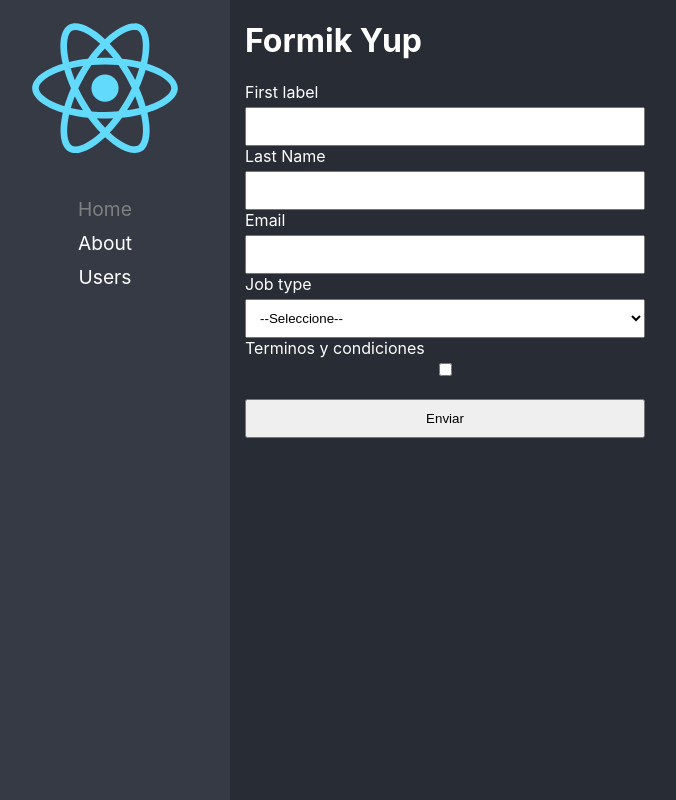
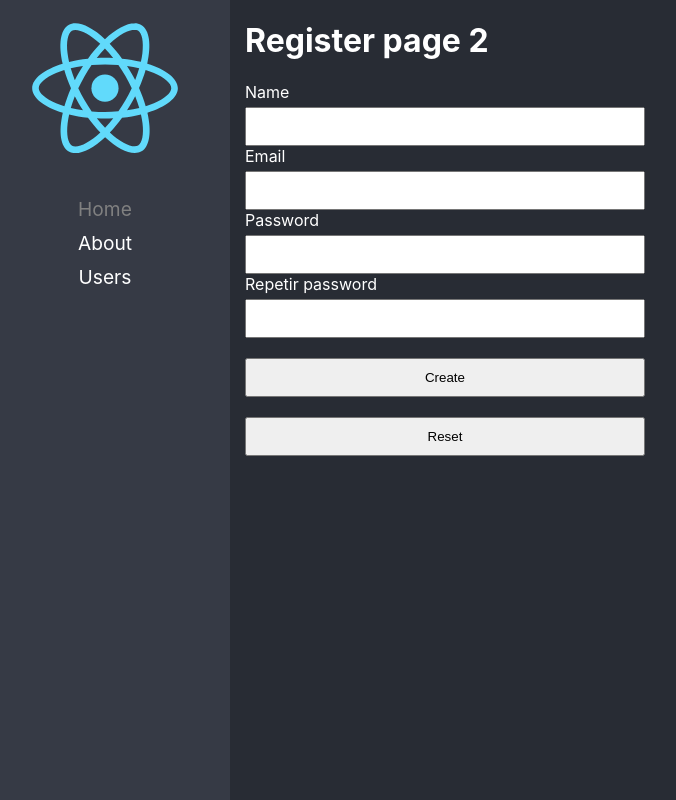
Before and after one commit to adrian1426/ReactTS_Formularios, a React (Create React App) app: page / in a window 1280 px wide. Shown: the whole page, without its empty margins (20-696 px from the left). Built offline with nearby package versions, Linux system fonts and the light colour scheme.

Commit message:
creando nuevo formulario con formik

```diff
--- /dev/null
+++ b/src/pages/RegisterPage2.tsx
@@ -0,0 +1,66 @@
+import { Formik, Form } from 'formik';
+import * as Yup from 'yup';
+import Field from '../components/Field';
+import '../styles/styles.css';
+
+const initialState = {
+  name: '',
+  email: '',
+  password1: '',
+  password2: ''
+};
+
+
+const RegisterPage2 = () => {
+  return (
+    <div>
+      <h1>Register page 2</h1>
+
+      <Formik
+        initialValues={initialState}
+        onSubmit={(values) => {
+          console.log(values)
+        }}
+        validationSchema={
+          Yup.object({
+            name: Yup.string()
+              .max(15, 'Máximo 15 caracteres')
+              .required('Campo requerido'),
+            email: Yup.string()
+              .max(50, 'Máximo 50 caracteres')
+              .email('Formato de correo no válido')
+              .required('Campo requerido'),
+            password1: Yup.string()
+              .max(100, 'Máximo 100 caracteres')
+              .required('Campo requerido'),
+            password2: Yup.string()
+              .max(100, 'Máximo 100 caracteres')
+              .oneOf([Yup.ref('password1')], 'las contraseñas no son iguales')
+              .required('Campo requerido'),
+          })
+        }
+      >
+        {
+          ({ handleReset }) => (
+            <Form>
+              <Field name='name'>Name</Field>
+              <Field name='email' type='email'>Email</Field>
+              <Field name='password1' type='password'>Password</Field>
+              <Field name='password2' type='password'>Repetir password</Field>
+
+              <button
+                type="submit"
+              >
+                Create
+              </button>
+
+              <button onClick={handleReset}>Reset</button>
+            </Form>
+          )
+        }
+      </Formik>
+    </div>
+  );
+};
+
+export default RegisterPage2;
--- a/src/routes/Navigation.tsx
+++ b/src/routes/Navigation.tsx
@@ -1,6 +1,6 @@
 import { BrowserRouter, NavLink, Routes, Route, Navigate } from 'react-router-dom';
 import logo from '../logo.svg';
-import FormikYupPage from '../pages/FormikYupPage';
+import RegisterPage2 from '../pages/RegisterPage2';
 
 const Navigation = () => {
   return (
@@ -37,7 +37,7 @@ const Navigation = () => {
         </nav>
 
         <Routes>
-          <Route path='/' element={<FormikYupPage />} />
+          <Route path='/' element={<RegisterPage2 />} />
           <Route path='/about' element={<h1>About</h1>} />
           <Route path='/users' element={<h1>Users</h1>} />
 
```
